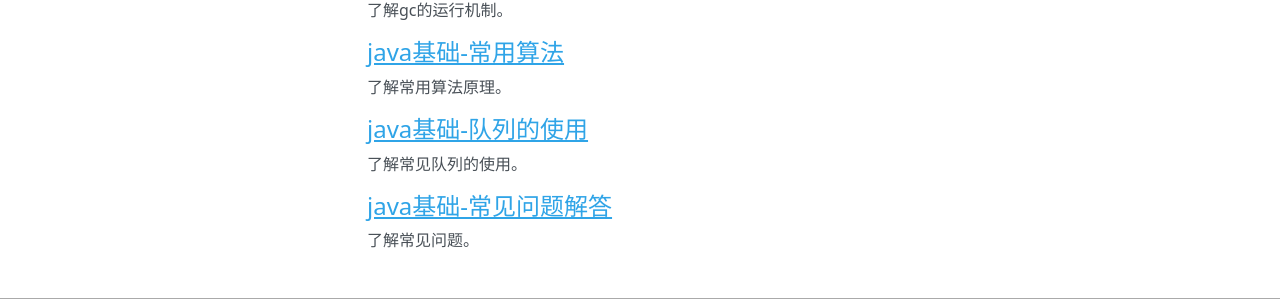
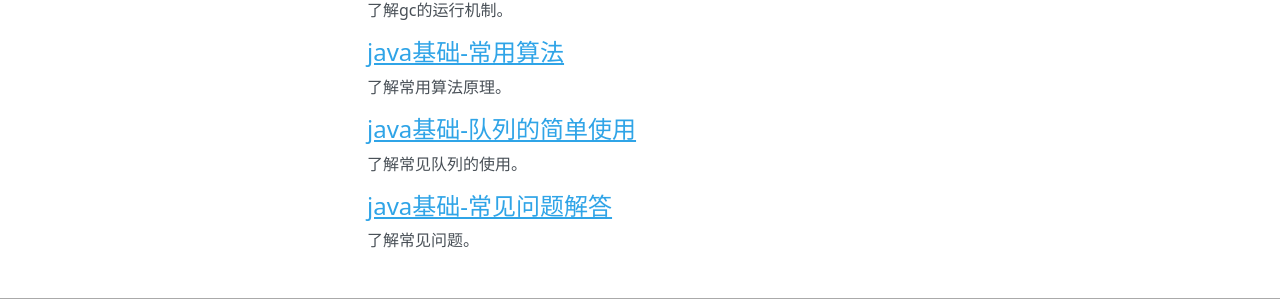
Before and after one commit to gongluis/essay, an MkDocs documentation site: the page built from docs/java.md, in a window 1280 px wide. Shown: the part 422-729 px from the top of the page. Built offline with MkDocs 1.6.1, drawn with Linux system fonts in a browser that asks for light colours; nearby versions of some CDN libraries.

Commit message:
desc: 提交测试

```diff
--- a/docs/java.md
+++ b/docs/java.md
@@ -22,7 +22,7 @@
 
 了解常用算法原理。
 
-#### [java基础-队列的使用](https://gongluis.github.io/essay/queue/)
+#### [java基础-队列的简单使用](https://gongluis.github.io/essay/queue/)
 
 了解常见队列的使用。
 
```
